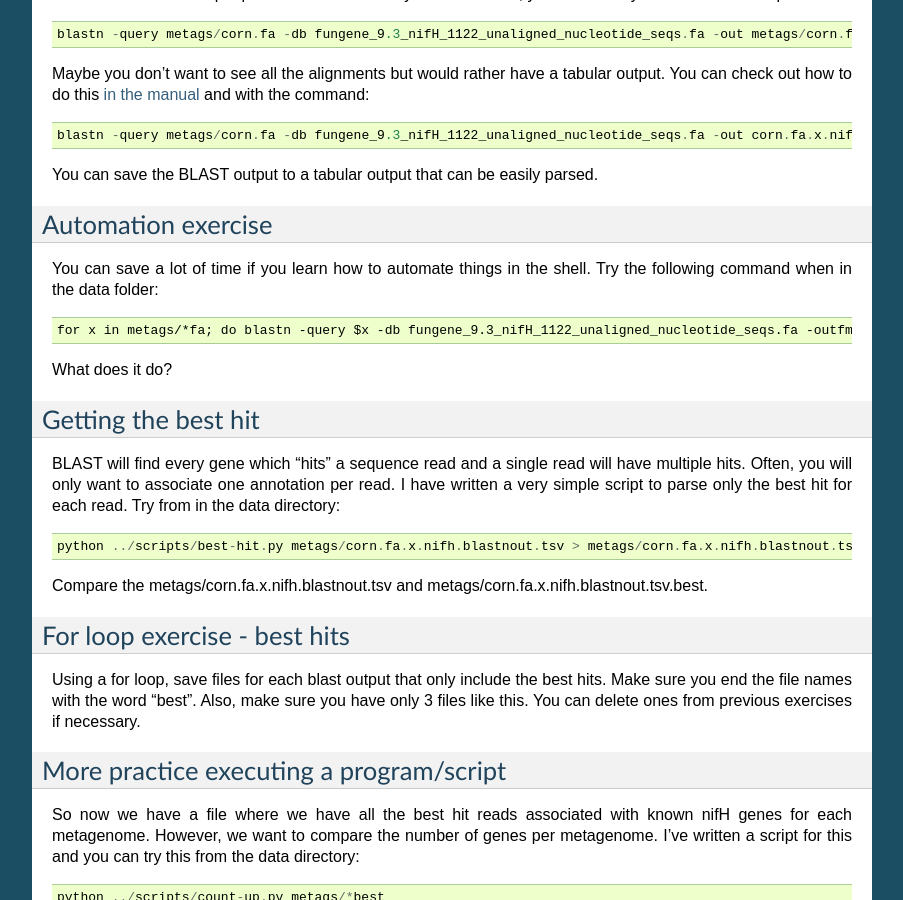
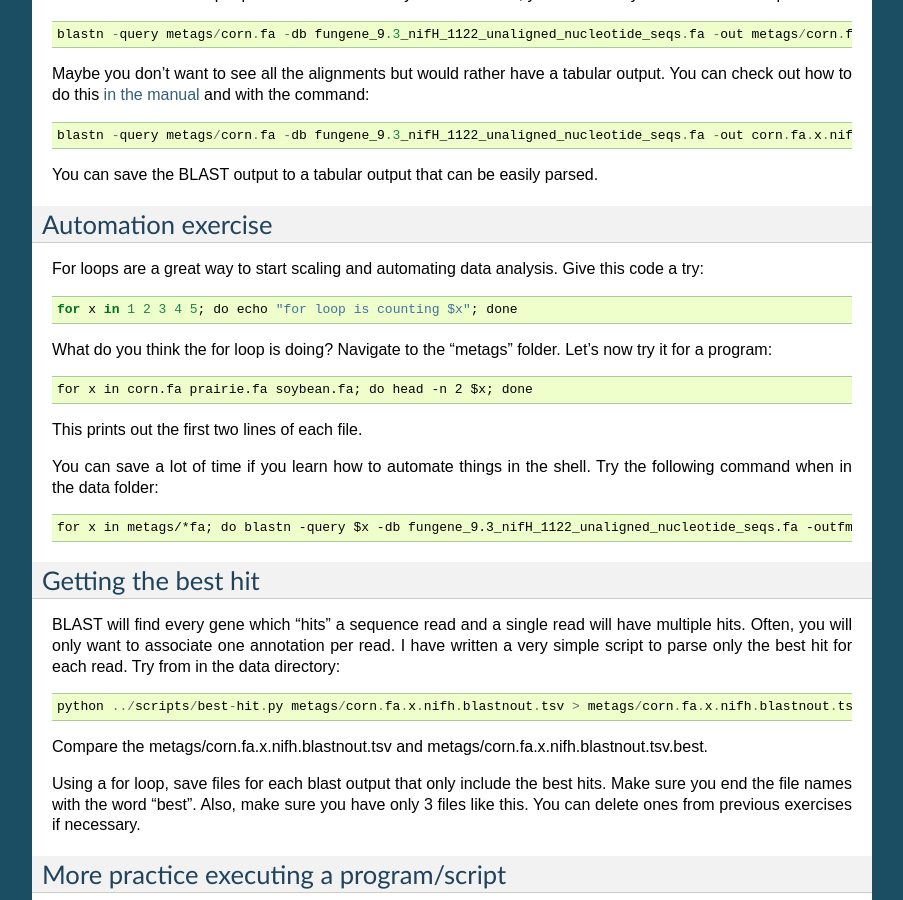
Before and after one commit to germs-lab/one-day-metag-crash-course, a Sphinx documentation site: the page built from docs/blast-fungene/index.rst, in a window 1280 px wide and 900 px high, scrolled down 1323 px. Shown: the whole window, without its empty margins (198-1101 px from the left). Built offline with Sphinx 7.4.7, drawn with Linux system fonts in a browser that asks for light colours; some of the changed text lies outside the part shown.

Commit message:
Update index.rst

```diff
--- a/docs/blast-fungene/index.rst
+++ b/docs/blast-fungene/index.rst
@@ -67,11 +67,19 @@ You can save the BLAST output to a tabular output that can be easily parsed.
 Automation exercise
 -------------------
 
+For loops are a great way to start scaling and automating data analysis.  Give this code a try::
+
+     for x in 1 2 3 4 5; do echo "for loop is counting $x"; done
+
+What do you think the for loop is doing?  Navigate to the "metags" folder.  Let's now try it for a program::
+
+    for x in corn.fa prairie.fa soybean.fa; do head -n 2 $x; done
+
+This prints out the first two lines of each file.
+
 You can save a lot of time if you learn how to automate things in the shell.  Try the following command when in the data folder::
 
     for x in metags/*fa; do blastn -query $x -db fungene_9.3_nifH_1122_unaligned_nucleotide_seqs.fa -outfmt 6 -out $x.x.nifh.blastnout.tsv; done
-
-What does it do?
 
 Getting the best hit
 --------------------
@@ -81,9 +89,6 @@ BLAST will find every gene which "hits" a sequence read and a single read will h
     python ../scripts/best-hit.py metags/corn.fa.x.nifh.blastnout.tsv > metags/corn.fa.x.nifh.blastnout.tsv.best
 
 Compare the metags/corn.fa.x.nifh.blastnout.tsv and metags/corn.fa.x.nifh.blastnout.tsv.best.
-
-For loop exercise - best hits
------------------------------
 
 Using a for loop, save files for each blast output that only include the best hits. Make sure you end the file names with the word "best".  Also, make sure you have only 3 files like this.  You can delete ones from previous exercises if necessary.
 
```
